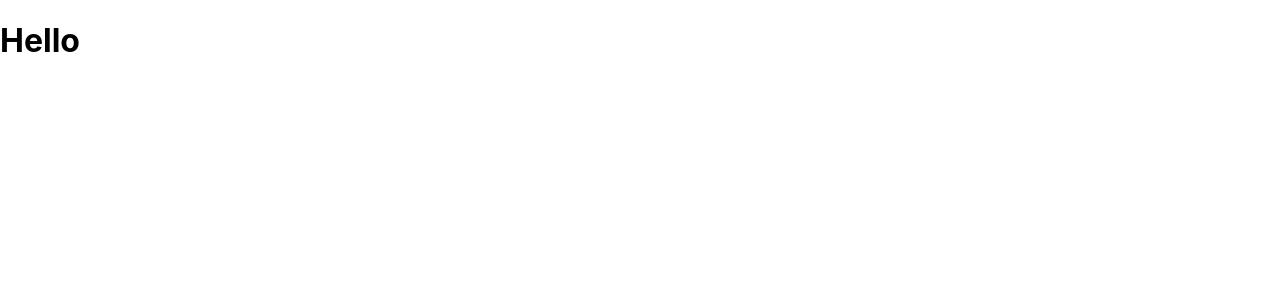
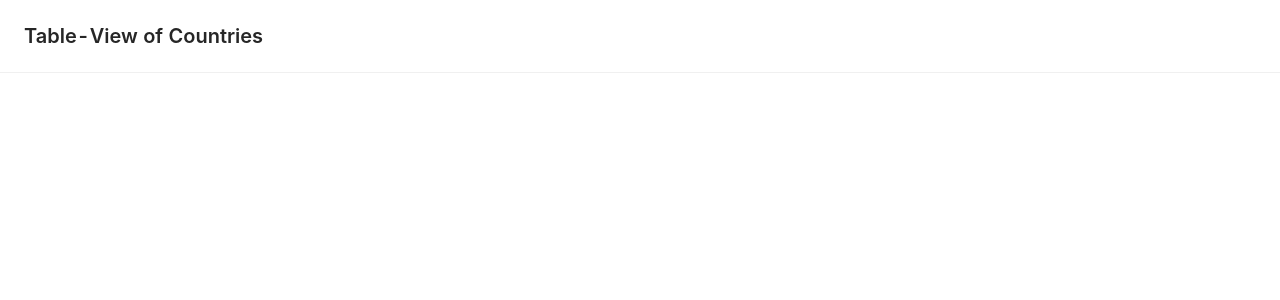
Before and after one commit to SerdarAtamuradov/react-country, a React (Create React App) app: page / in a window 1280 px wide. Shown: the top 300 px of the page. Built offline with nearby package versions, Linux system fonts and the light colour scheme.

Commit message:
before downloading apollo/client

```diff
--- a/package.json
+++ b/package.json
@@ -10,6 +10,7 @@
     "@types/node": "^12.0.0",
     "@types/react": "^17.0.0",
     "@types/react-dom": "^17.0.0",
+    "antd": "^4.16.6",
     "react": "^17.0.2",
     "react-dom": "^17.0.2",
     "react-scripts": "4.0.3",
--- a/src/App.tsx
+++ b/src/App.tsx
@@ -1,11 +1,14 @@
-import React from 'react';
+import React from "react";
+import Header from "./components/Header";
+import TableView from "./components/TableView";
 
-const App:React.FC = ()=>{
+const App: React.FC = () => {
   return (
     <>
-      <h1>Hello</h1>
+      <Header />
+      <TableView />
     </>
   );
-}
+};
 
 export default App;
--- /dev/null
+++ b/src/components/Header.tsx
@@ -0,0 +1,13 @@
+import React from "react";
+import { PageHeader, Divider } from "antd";
+
+const Header: React.FC = () => {
+  return (
+    <>
+      <PageHeader title="Table-View of Countries" />
+      <Divider style={{ margin: 0 }} />
+    </>
+  );
+};
+
+export default Header;
--- /dev/null
+++ b/src/components/TableView.tsx
@@ -0,0 +1,11 @@
+import React from 'react';
+
+const TableView:React.FC = () => {
+  return (
+    <>
+
+    </>
+  )
+}
+
+export default TableView;
--- a/src/index.tsx
+++ b/src/index.tsx
@@ -1,7 +1,7 @@
 import React from 'react';
 import ReactDOM from 'react-dom';
-import './index.css';
 import App from './App';
+import 'antd/dist/antd.css';
 
 ReactDOM.render(
   <App />,
```
Also changed, not shown: 1 other file (tests, documents, lock files or other folders).
